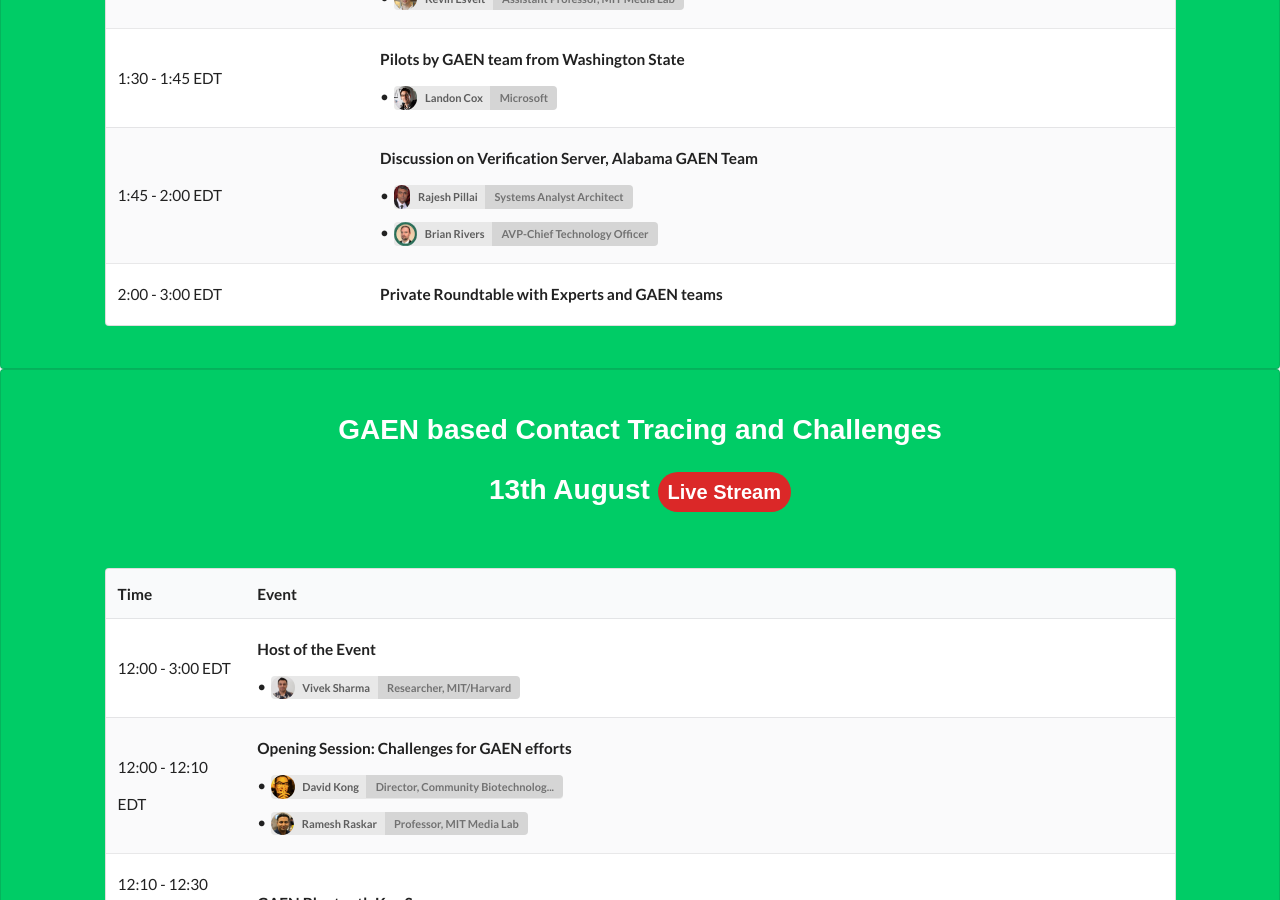
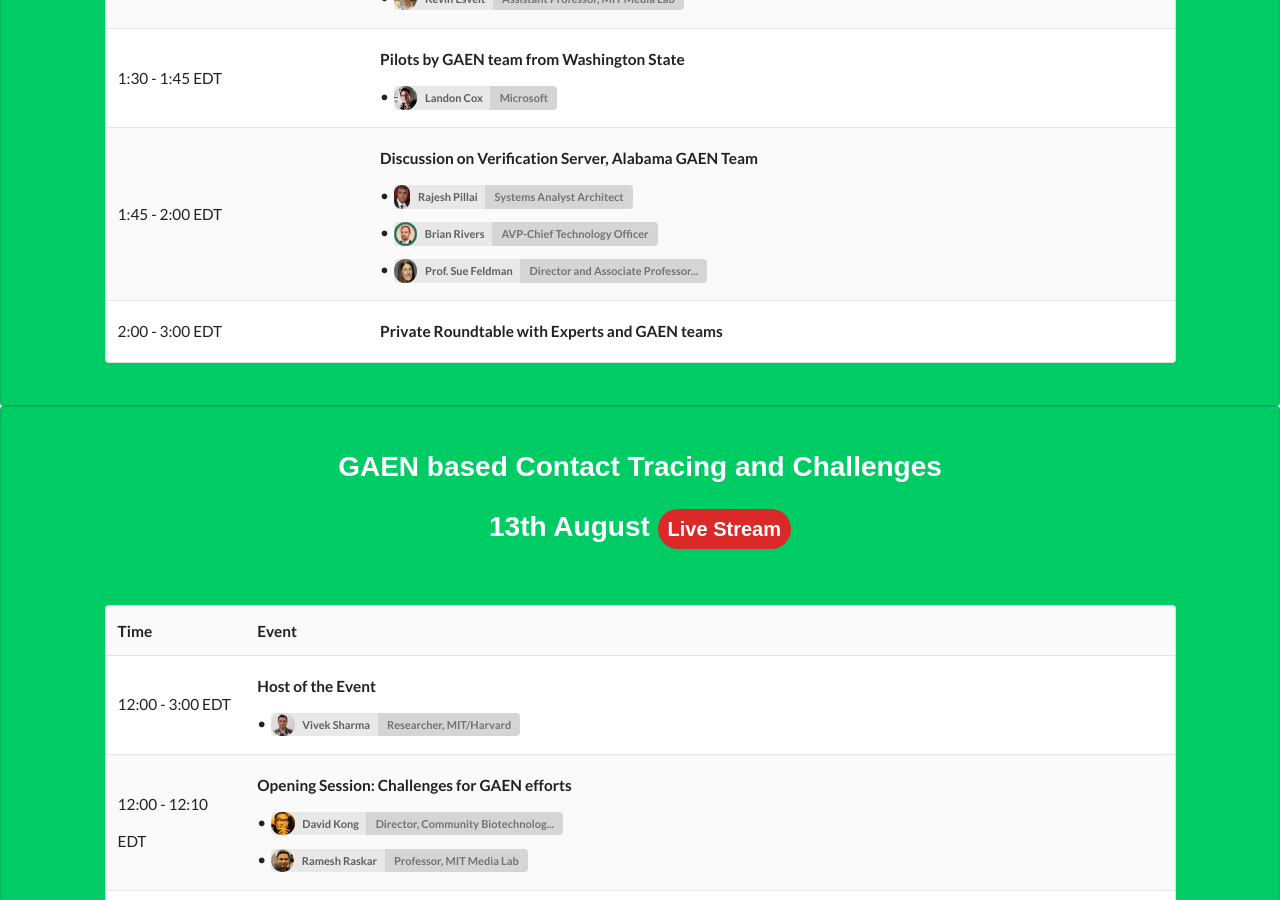
Before and after one commit to responsible-data-summit/events, a Jekyll site: the page built from agenda-0806.html, in a window 1280 px wide and 900 px high, scrolled down 1011 px. Built offline with Jekyll 4.4.1, drawn with Linux system fonts in a browser that asks for light colours; some web fonts are replaced; comment, search, counter and statistics services are not loaded.

Commit message:
update speakers

```diff
--- a/_data/agenda0820.yml
+++ b/_data/agenda0820.yml
@@ -56,6 +56,7 @@
       speakers:
         - name: Rajesh Pillai
         - name: Brian Rivers
+        - name: Prof. Sue Feldman
 
 - time: 2:00 - 3:00
   sections:
--- a/_data/speakers_trust.yml
+++ b/_data/speakers_trust.yml
@@ -132,7 +132,7 @@
     Microsoft
   avatar: jeffday.jpg
 
-- name: Sue Feldman
+- name: Prof. Sue Feldman
   title: |
     Director and Associate Professor. Graduate Programs in Health Informatics
   avatar: suefeldman.png
```
